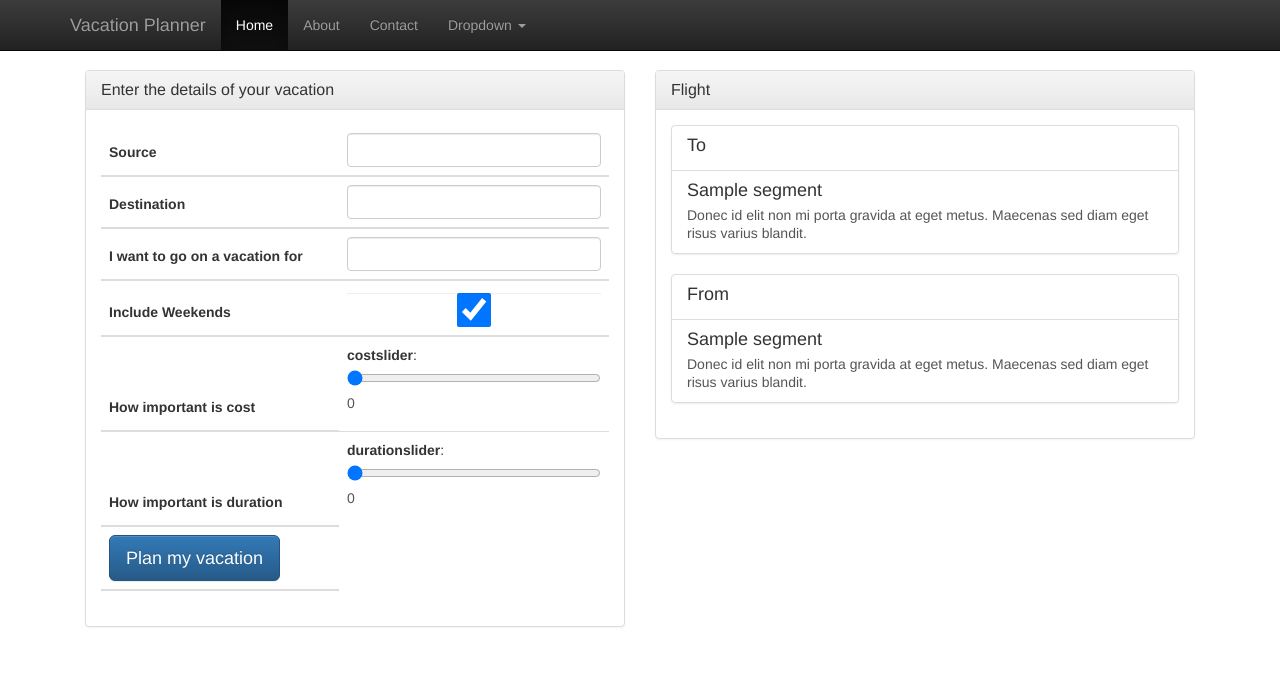
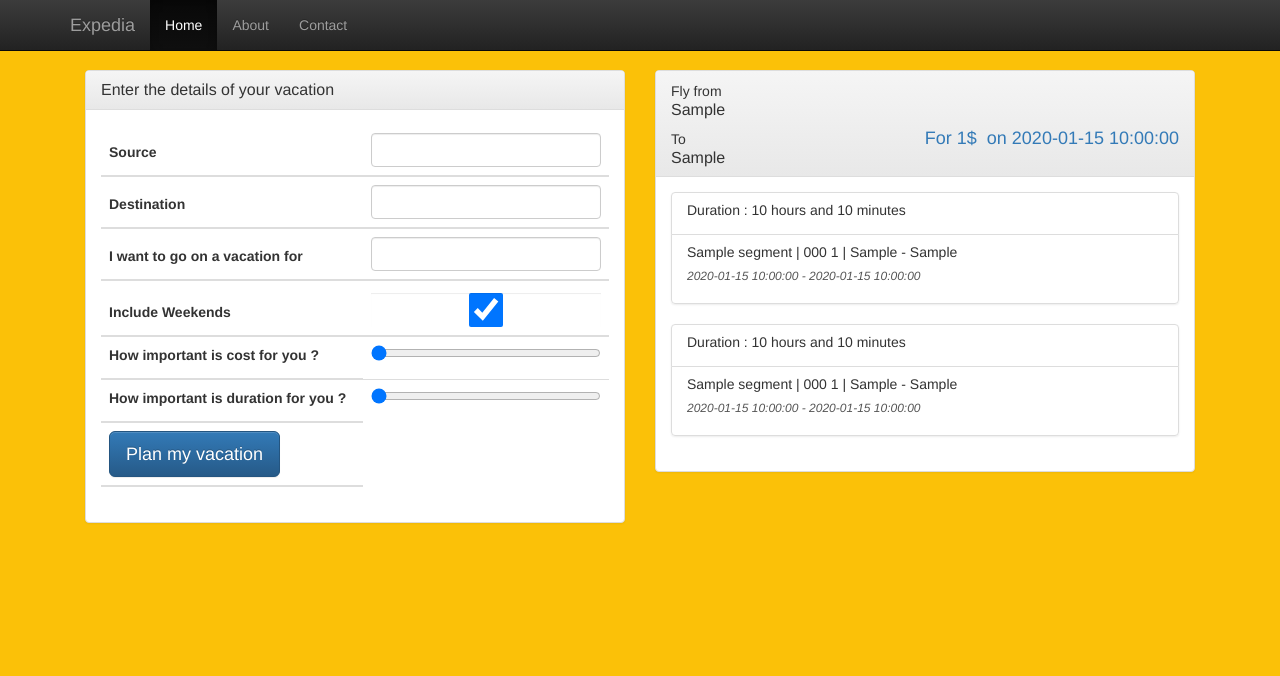
Before and after one commit to krprithvi/vacationplanner, a Flask app: template app/templates/results.html in a window 1280 px wide. Shown: the top 676 px of the page. Run offline with Flask 2, Linux system fonts and the light colour scheme; the template is opened without the code that fills it: values that come from a table or form of the project are taken from there, most other values are stand-ins (such as "Sample title", 1, 10 or a date in 2020); some libraries are stand-ins or nearby versions.

Commit message:
Updated CSS. Fixed bug in the rateFlights logic

```diff
--- a/app/legs.py
+++ b/app/legs.py
@@ -12,12 +12,12 @@ class Leg:
         self.travelDuration = travelDuration
         try:
             hours_minutes_regex = re.compile('\d+')
-            time = hours_minutes_regex.findall(travelDuration)
+            time = hours_minutes_regex.findall(self.travelDuration)
             if len(time) == 2:
                 self.travelDurationHours, self.travelDurationMinutes = time
-            elif 'H' in time:
+            elif 'H' in travelDuration:
                 self.travelDurationHours = time[0]
-            elif 'M' in time:
+            elif 'M' in travelDuration:
                 self.travelDurationMinutes = time[1]
         except Exception as e:
             print(str(e))
--- a/app/static/css/theme.css
+++ b/app/static/css/theme.css
@@ -1,6 +1,7 @@
 body {
   padding-top: 70px;
   padding-bottom: 30px;
+  background-color: #fbc108;
 }
 
 .theme-dropdown .dropdown-menu {
--- a/app/templates/results.html
+++ b/app/templates/results.html
@@ -38,25 +38,13 @@
             <span class="icon-bar"></span>
             <span class="icon-bar"></span>
           </button>
-          <a class="navbar-brand" href="#">Vacation Planner</a>
+          <a class="navbar-brand" href="#">Expedia</a>
         </div>
         <div id="navbar" class="navbar-collapse collapse">
           <ul class="nav navbar-nav">
             <li class="active"><a href="#">Home</a></li>
             <li><a href="#about">About</a></li>
             <li><a href="#contact">Contact</a></li>
-            <li class="dropdown">
-              <a href="#" class="dropdown-toggle" data-toggle="dropdown" role="button" aria-expanded="false">Dropdown <span class="caret"></span></a>
-              <ul class="dropdown-menu" role="menu">
-                <li><a href="#">Action</a></li>
-                <li><a href="#">Another action</a></li>
-                <li><a href="#">Something else here</a></li>
-                <li class="divider"></li>
-                <li class="dropdown-header">Nav header</li>
-                <li><a href="#">Separated link</a></li>
-                <li><a href="#">One more separated link</a></li>
-              </ul>
-            </li>
           </ul>
         </div><!--/.nav-collapse -->
       </div>
@@ -90,20 +78,16 @@
                     <th>{{ vacationplannerform.weekends(class_='form-control') }}</th>
                 </tr>
                  <tr>
-                     <th><label for="cost">How important is cost</label></th>
+                     <th><label for="cost">How important is cost for you ?</label></th>
                     <td><p>
-                       {{ vacationplannerform.costslider.label }}:
                        {{ vacationplannerform.costslider(min=0, max=1, oninput="outputUpdateCostSlider(value)") }}
-                       <output for="age" id="selected_cost">{{ vacationplannerform.costslider.data }}</output>
                   </p></td>
                 </tr>
 
                 <tr>
-                     <th><label for="duration">How important is duration</label></th>
+                     <th><label for="duration">How important is duration for you ?</label></th>
                     <td><p>
-                       {{ vacationplannerform.durationslider.label }}:
                        {{ vacationplannerform.durationslider(min=0, max=1, oninput="outputUpdateDurationSlider(value)") }}
-                       <output for="age" id="selected_duration">{{ vacationplannerform.durationslider.data }}</output>
                   </p></td>
                 </tr>
                 <tr><th><button type="submit" class="btn btn-primary btn-lg">Plan my vacation</button></th></tr>
@@ -113,38 +97,57 @@
           </div>
         </div>
       </div><!-- /.col-sm-6 -->
+      <div class="col-sm-6">
       {% for offer in offers %}
-      <div class="col-sm-6">
         <div class="panel panel-default">
           <div class="panel-heading">
-            <h3 class="panel-title">Flight</h3>
+            Fly from <h4 class="panel-title">{{ offer.legs[0].segments[0].departureAirportLocation }}</h4>
+            <h4><a style="float:right; padding-left:10px;"> <t/> on {{ offer.legs[0].segments[0].departureTimeFormatted }} </a></h4>
+            <h4> <a style="float:right"> For {{ offer.totalFare }}$ </a></h4>
+            To <h4 class="panel-title">{{ offer.legs[0].segments[-1].arrivalAirportLocation }} </h4>
           </div>
           <div class="panel-body">
               <div class="list-group">
                 <a href="#" class="list-group-item">
-                  <h4 class="list-group-item-heading">To</h4>
+                  <h5 class="list-group-item-heading">
+                    Duration : {% if offer.legs[0].travelDurationHours %}
+                    {{ offer.legs[0].travelDurationHours }} hours
+                    {% endif %}
+                    {% if offer.legs[0].travelDurationMinutes %}
+                    and {{ offer.legs[0].travelDurationMinutes}} minutes</h5>
+                  {% endif %}
                 </a>
               {% for segment in offer.legs[0].segments %}
                 <a href="#" class="list-group-item">
-                  <h4 class="list-group-item-heading">{{ segment.airlineName }}</h4>
-                  <p class="list-group-item-text">Donec id elit non mi porta gravida at eget metus. Maecenas sed diam eget risus varius blandit.</p>
+                  <h5 class="list-group-item-heading">{{ segment.airlineName }} | {{ segment.airlineCode }} {{ segment.flightNumber }} | {{ segment.departureAirportLocation }} - {{ segment.arrivalAirportLocation}}</h5>
+                  <h6><i>{{ segment.arrivalTime }} - {{ segment.departureTime }}</i></h6>
                 </a>
               {% endfor %}
               </div>
-            <div class="list-group">
-              <a href="#" class="list-group-item">
-                <h4 class="list-group-item-heading">From</h4>
-              </a>
+                <div class="list-group">
+                  {% if offer.legs[1].travelDurationHours or offer.legs[1].travelDurationMinutes %}
+                  <a href="#" class="list-group-item">
+                    <h5 class="list-group-item-heading">
+                      {% if offer.legs[1].travelDurationHours %}
+                      Duration : {{ offer.legs[1].travelDurationHours }} hours
+                      {% endif %}
+                      {% if offer.legs[1].travelDurationMinutes %}
+                      and {{ offer.legs[1].travelDurationMinutes}} minutes</h5>
+                    {% endif %}
+                  </a>
+                  {% endif %}
                 {% for segment in offer.legs[1].segments %}
                 <a href="#" class="list-group-item">
-                  <h4 class="list-group-item-heading">{{ segment.airlineName }}</h4>
-                  <p class="list-group-item-text">Donec id elit non mi porta gravida at eget metus. Maecenas sed diam eget risus varius blandit.</p>
+                  <h5 class="list-group-item-heading">{{ segment.airlineName }} | {{ segment.airlineCode }} {{ segment.flightNumber }} | {{ segment.departureAirportLocation }} - {{ segment.arrivalAirportLocation}}</h5>
+                  <h6><i>{{ segment.arrivalTime }} - {{ segment.departureTime }}</i></h6>
                 </a>
                 {% endfor %}
+              </div>
+            <div class="list-group">
             </div>
           </div>
+        {% endfor %}
         </div>
-        {% endfor %}
 
     </div> <!-- /container -->
 
```
Also changed, not shown: app/templates/planner.html (+9 -39 lines), app/travelduration_tripattribute.py (+12 -4 lines), app/views.py (+38 -10 lines).
